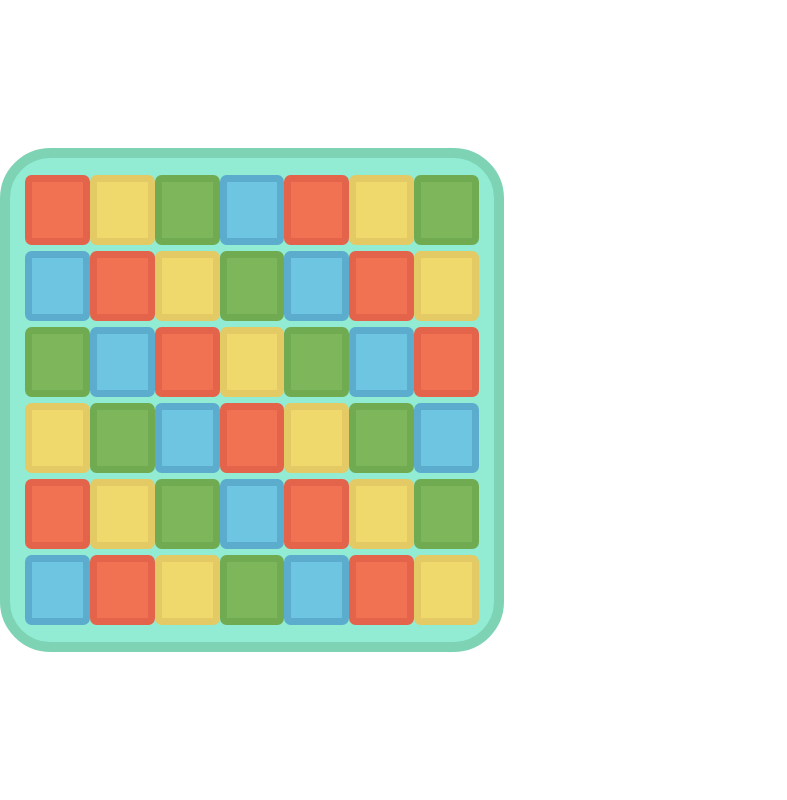
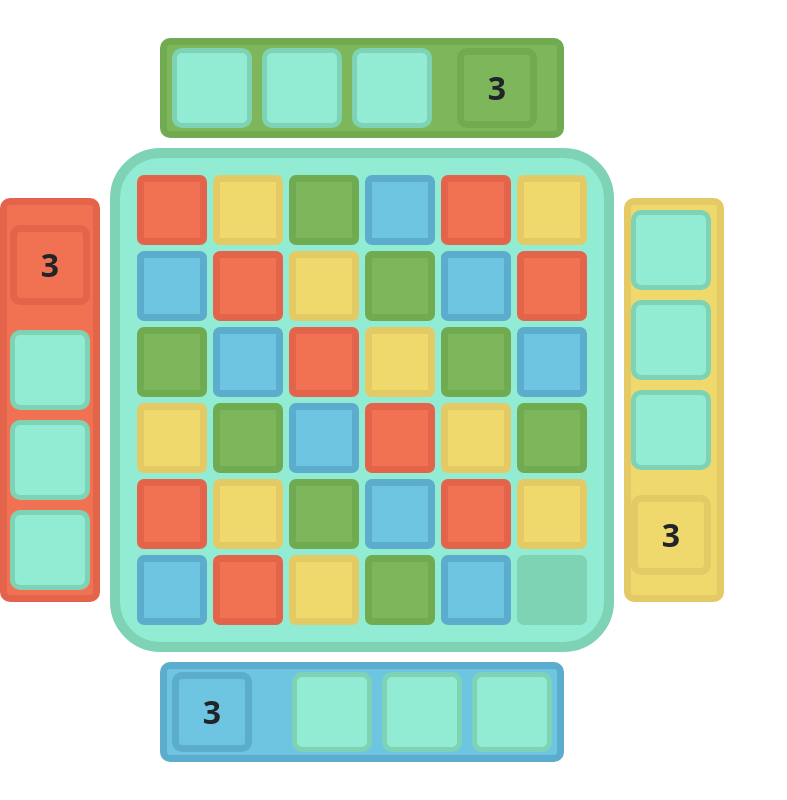
Before and after one commit to oliva-luca/switcher-web-implementation, a React (Vite) app: page /game in a window 1280 px wide. Shown: the whole page, without its empty margins (0-787 px from the left). Built offline with nearby package versions, Linux system fonts and the light colour scheme.

Commit message:
SWT44 FigureBoard agregado

```diff
--- a/src/containers/game/Game.css
+++ b/src/containers/game/Game.css
@@ -0,0 +1,8 @@
+.board {
+  display: grid;
+  justify-items: center;
+  align-items: center;
+  grid-template-columns: 100px 504px 100px;
+  grid-template-rows: 100px 504px 100px;
+  gap: 10px;
+}
--- a/src/containers/game/Game.tsx
+++ b/src/containers/game/Game.tsx
@@ -1,24 +1,45 @@
-import "./Game.css"
-import "./Game.css"
-import GameBoard from './components/GameBoard'
+import "./Game.css";
+import "./Game.css";
+import GameBoard from "./components/GameBoard";
+import FigureBoard from "./components/FigureBoard";
 
 function Game() {
+  const board: string[][] = [
+    ["red", "ylw", "grn", "blu", "red", "ylw"],
+    ["blu", "red", "ylw", "grn", "blu", "red"],
+    ["grn", "blu", "red", "ylw", "grn", "blu"],
+    ["ylw", "grn", "blu", "red", "ylw", "grn"],
+    ["red", "ylw", "grn", "blu", "red", "ylw"],
+    ["blu", "red", "ylw", "grn", "blu", ""],
+  ];
 
-    const board: string[][] = [
-        ["red", "ylw", "grn", "blu", "red", "ylw", "grn"],
-        ["blu", "red", "ylw", "grn", "blu", "red", "ylw"],
-        ["grn", "blu", "red", "ylw", "grn", "blu", "red"],
-        ["ylw", "grn", "blu", "red", "ylw", "grn", "blu"],
-        ["red", "ylw", "grn", "blu", "red", "ylw", "grn"],
-        ["blu", "red", "ylw", "grn", "blu", "red", "ylw"],
-    ];
+  return (
+    <>
+      <div className="board">
+        <div></div>
+        <div>
+          <FigureBoard pos="top" deck={3} />
+        </div>
+        <div></div>
 
-    return(
-        <>
-        <div className="game-form"></div>
-            <GameBoard board={board}/>
-        </>
-    )
+        <div>
+          <FigureBoard pos="lft" deck={3} />
+        </div>
+        <div>
+          <GameBoard board={board} />
+        </div>
+        <div>
+          <FigureBoard pos="rgt" deck={3} />
+        </div>
+
+        <div></div>
+        <div>
+          <FigureBoard pos="btm" deck={3} />
+        </div>
+        <div></div>
+      </div>
+    </>
+  );
 }
 
-export default Game
+export default Game;
--- /dev/null
+++ b/src/containers/game/components/FigureBoard.css
@@ -0,0 +1,90 @@
+.figureBoard {
+  display: flex;
+  justify-content: center;
+  align-content: center;
+  align-items: center;
+  background: #92ecd3;
+  border: 7px solid #7dd3b3;
+  float: left;
+  height: 100px;
+  width: 404px;
+  border-radius: 10px;
+}
+
+.figureBoardSide {
+  display: flex;
+  justify-content: center;
+  align-items: center;
+  background: #92ecd3;
+  border: 7px solid #7dd3b3;
+  float: left;
+  height: 404px;
+  width: 100px;
+  border-radius: 10px;
+  align-content: center;
+  align-items: center;
+}
+
+.figureGridBtm {
+  display: grid;
+  grid-template-columns: 110px repeat(3, 80px);
+  grid-template-rows: 80px;
+  gap: 10px;
+}
+
+.figureGridTop {
+  display: grid;
+  grid-template-columns: repeat(3, 80px) 110px;
+  grid-template-rows: 80px;
+  gap: 10px;
+  justify-items: center;
+}
+
+.figureGridLft {
+  display: grid;
+  grid-template-columns: 80px;
+  grid-template-rows: 110px repeat(3, 80px);
+  gap: 10px;
+}
+
+.figureGridRgt {
+  display: grid;
+  grid-template-columns: 1fr;
+  grid-template-rows: repeat(3, 80px) 110px;
+  gap: 10px;
+}
+
+.figureDeck {
+  display: flex;
+  justify-content: center;
+  align-items: center;
+  background: #92ecd3;
+  border: 5px solid #7dd3b3;
+  height: 80px;
+  width: 80px;
+  border-radius: 10px;
+  align-content: center;
+  align-items: center;
+  font-size: xx-large;
+  font-weight: bold;
+}
+
+.ply1 {
+  background-color: #6ec5e1 !important;
+  border: 7px solid #5cadcd !important;
+}
+
+.ply2 {
+  background-color: #efd96c !important;
+  border: 7px solid #e4ca64 !important;
+}
+
+.ply3 {
+  background-color: #7eb65b !important;
+  border: 7px solid #71ab51 !important;
+}
+
+.ply4 {
+  background-color: #f17252 !important;
+  border: 7px solid #e3634b !important;
+}
--- /dev/null
+++ b/src/containers/game/components/FigureBoard.tsx
@@ -0,0 +1,47 @@
+import "./FigureBoard.css";
+
+interface FigureBoardProp {
+  pos: string;
+  deck: number;
+}
+
+const FigureBoard = ({ pos, deck }: FigureBoardProp) => {
+  return (
+    <>
+      {pos == "btm" && (
+        <div className="figureBoard figureGridBtm ply1">
+          <div className="figureDeck ply1">{deck}</div>
+          <div className="figureDeck"></div>
+          <div className="figureDeck"></div>
+          <div className="figureDeck"></div>
+        </div>
+      )}
+      {pos == "rgt" && (
+        <div className="figureBoardSide figureGridRgt ply2">
+          <div className="figureDeck"></div>
+          <div className="figureDeck"></div>
+          <div className="figureDeck"></div>
+          <div className="figureDeck ply2">{deck}</div>
+        </div>
+      )}
+      {pos == "top" && (
+        <div className="figureBoard figureGridTop ply3">
+          <div className="figureDeck"></div>
+          <div className="figureDeck"></div>
+          <div className="figureDeck"></div>
+          <div className="figureDeck ply3">{deck}</div>
+        </div>
+      )}
+      {pos == "lft" && (
+        <div className="figureBoardSide figureGridLft ply4">
+          <div className="figureDeck ply4">{deck}</div>
+          <div className="figureDeck"></div>
+          <div className="figureDeck"></div>
+          <div className="figureDeck"></div>
+        </div>
+      )}
+    </>
+  );
+};
+
+export default FigureBoard;
--- a/src/containers/game/components/GameBoard.css
+++ b/src/containers/game/components/GameBoard.css
@@ -1,24 +1,22 @@
-.square {
-    background: #92ecd3  ;
+.boardSquare {
+  background: #92ecd3;
   border: 10px solid #7dd3b3;
   float: left;
   height: 504px;
   width: 504px;
   border-radius: 10%;
   align-content: center;
+  align-items: center;
 }
 
-.boardColumn {
-    display: flex;
-    padding: 3px;
-    justify-content: space-evenly; /* Evenly space out tiles */
-    width: 100%;                /* Control width of each column */
-}
-
-.board {
-    vertical-align: middle;
-    justify-content: center ;
-    vertical-align: middle !important;
+.boardGrid {
+  display: grid;
+  justify-content: center;
+  align-content: center;
+  align-items: center;
+  grid-template-columns: repeat(6, 70px);
+  grid-template-rows: repeat(6, 70px);
+  gap: 6px;
 }
 
 .boardTyle {
@@ -42,13 +40,13 @@
 
 .red:active {
   transform: scale(0.95);
-    background-color: #f97756  !important;
+  background-color: #f97756 !important;
   border: 7px solid #f97756 !important;
 }
 
 .grn {
   background-color: #7eb65b !important;
-    border: 7px solid #71ab51  !important;
+  border: 7px solid #71ab51 !important;
 }
 
 .grn:hover {
@@ -57,7 +55,7 @@
 
 .grn:active {
   transform: scale(0.95);
-    background-color: #87bf62  !important;
+  background-color: #87bf62 !important;
   border: 7px solid #87bf62 !important;
 }
 
@@ -72,7 +70,7 @@
 
 .blu:active {
   transform: scale(0.95);
-    background-color: #72cfe6  !important;
+  background-color: #72cfe6 !important;
   border: 7px solid #72cfe6 !important;
 }
 
@@ -87,6 +85,6 @@
 
 .ylw:active {
   transform: scale(0.95);
-    background-color: #f7e271  !important;
+  background-color: #f7e271 !important;
   border: 7px solid #f7e271 !important;
 }
--- a/src/containers/game/components/GameBoard.tsx
+++ b/src/containers/game/components/GameBoard.tsx
@@ -1,37 +1,37 @@
-import "./GameBoard.css"
+import "./GameBoard.css";
 
 type BoardTyleProps = {
   color: string;
   onClick: () => void;
-}
+};
 
-const BoardTyle = ({ color, onClick }: BoardTyleProps) =>
-    <button className={`boardTyle `+ color} onClick={onClick}></button>
+const BoardTyle = ({ color, onClick }: BoardTyleProps) => (
+  <button className={`boardTyle ` + color} onClick={onClick}></button>
+);
 
 type GameBoardProp = {
   board: string[][];
 };
 
 const GameBoard = ({ board }: GameBoardProp) => {
+  const handleClick = (row: number, column: number) =>
+    console.log(row + "," + column);
 
-    const handleClick = (row: number, column: number) => console.log(row+","+column);
-
-    return (
-      <>
-        <div className="square">
-          <div className="container text-center board">
-            {board.map((row, rowIndex) => (
-              <div key={rowIndex} className="column boardColumn" >
-                {row.map((cell, cellIndex) => (
-                  <BoardTyle key={cellIndex} color={cell}
-                  onClick={() => handleClick(rowIndex,cellIndex)}/>
-                ))}
-              </div>
-            ))}
-          </div>
-        </div>
-      </>
-    );
-}
+  return (
+    <>
+      <div className="boardSquare boardGrid">
+        {board.map((row, rowIndex) =>
+          row.map((cell, cellIndex) => (
+            <BoardTyle
+              key={`${rowIndex}-${cellIndex}`}
+              color={cell}
+              onClick={() => handleClick(rowIndex, cellIndex)}
+            />
+          ))
+        )}
+      </div>
+    </>
+  );
+};
 
 export default GameBoard;
```
Lines whose indentation alone changed are shown as unchanged.
